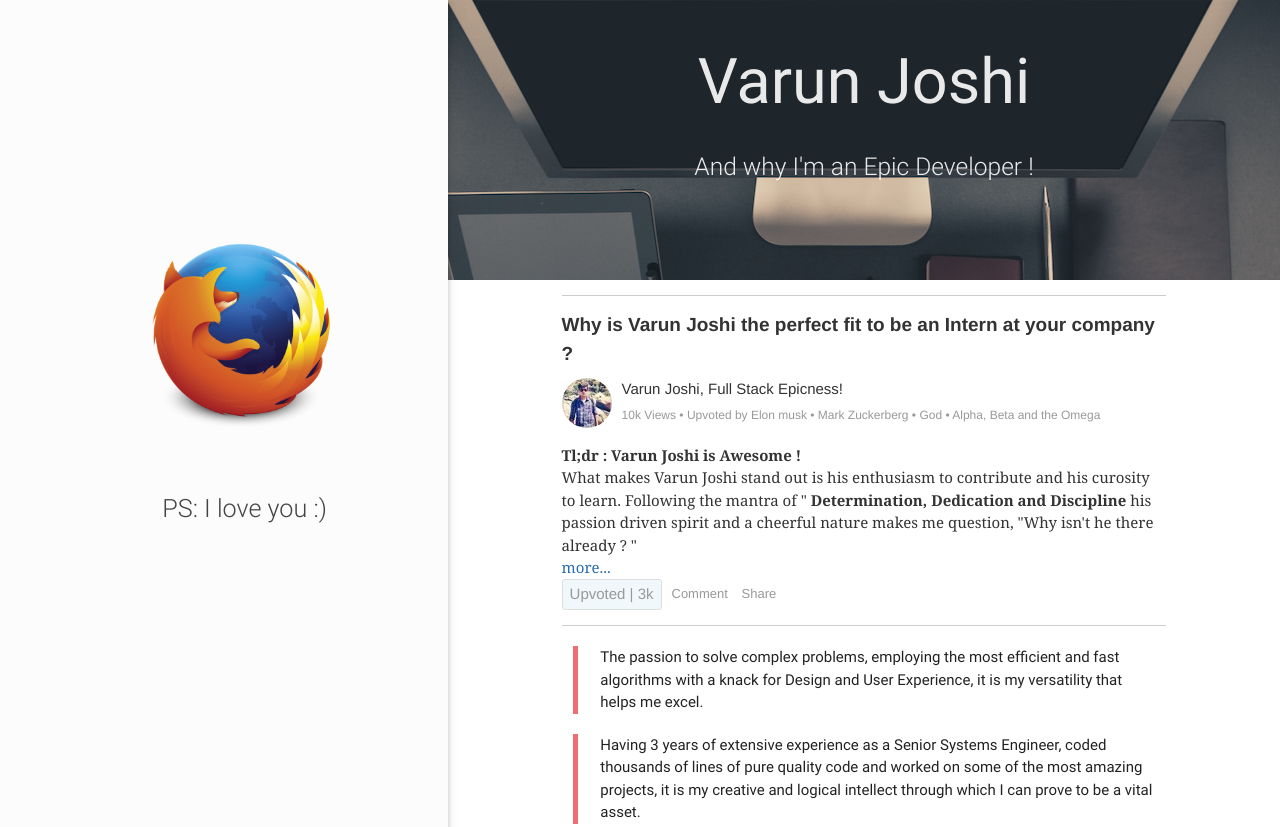
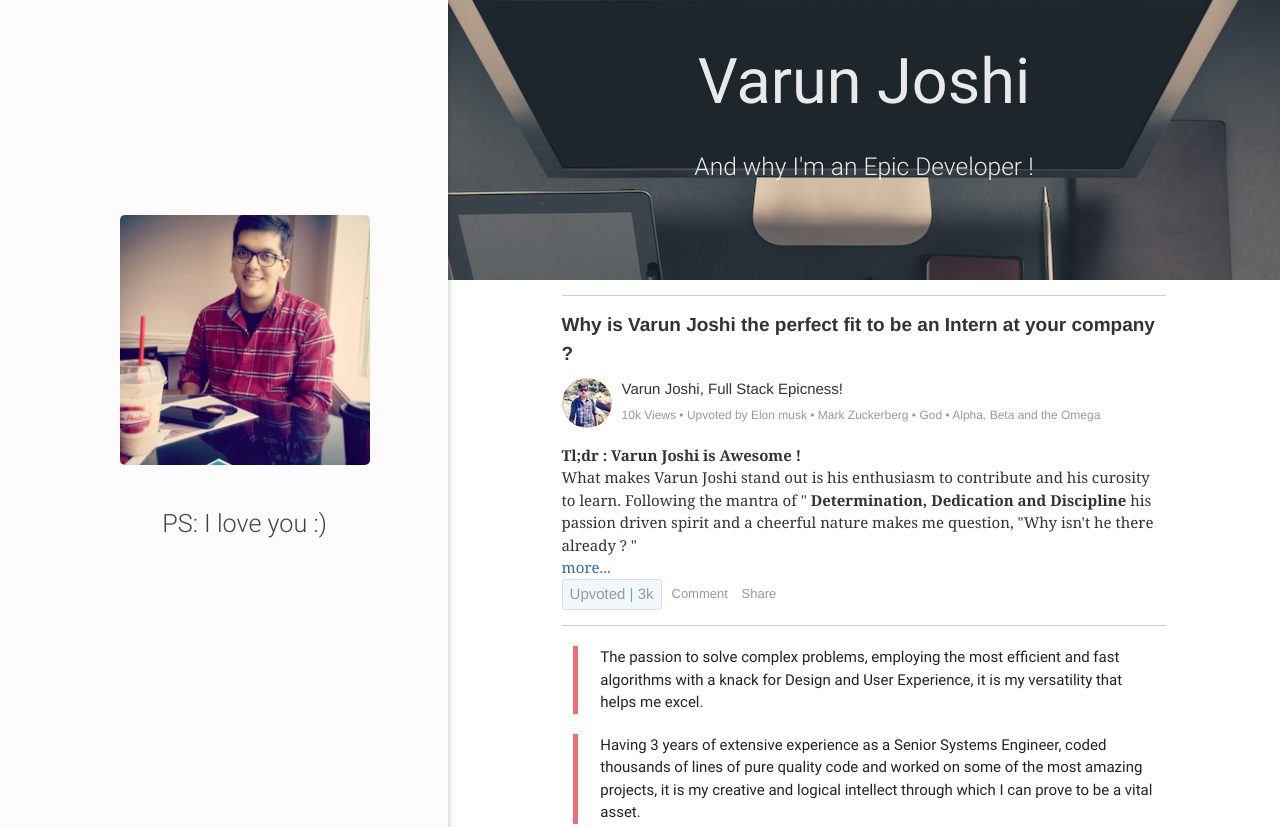
Before and after one commit to varunjoshi91/varunjoshi91.github.io, a plain HTML site: page index.html in a window 1280 px wide. Shown: the top 827 px of the page. Drawn offline with nearby package versions, Linux system fonts and the light colour scheme.

Commit message:
Bringing back my profile image

```diff
--- a/index.html
+++ b/index.html
@@ -20,8 +20,8 @@
     <li class="personal_logo">
 
       <a href="#">
-          <!--<img alt="personal" src="img/favicon.ico" />-->
-          <img alt="personal" src="img/firefox_logo-only_RGB.png" />
+          <img alt="personal" src="img/favicon.ico" />
+          <!--<img alt="personal" src="img/firefox_logo-only_RGB.png" />-->
         <span class="hide">Varun Joshi</span>
       </a>
         <a href="#"><span class="love flow-text">PS: I love you :)</span></a>
```
